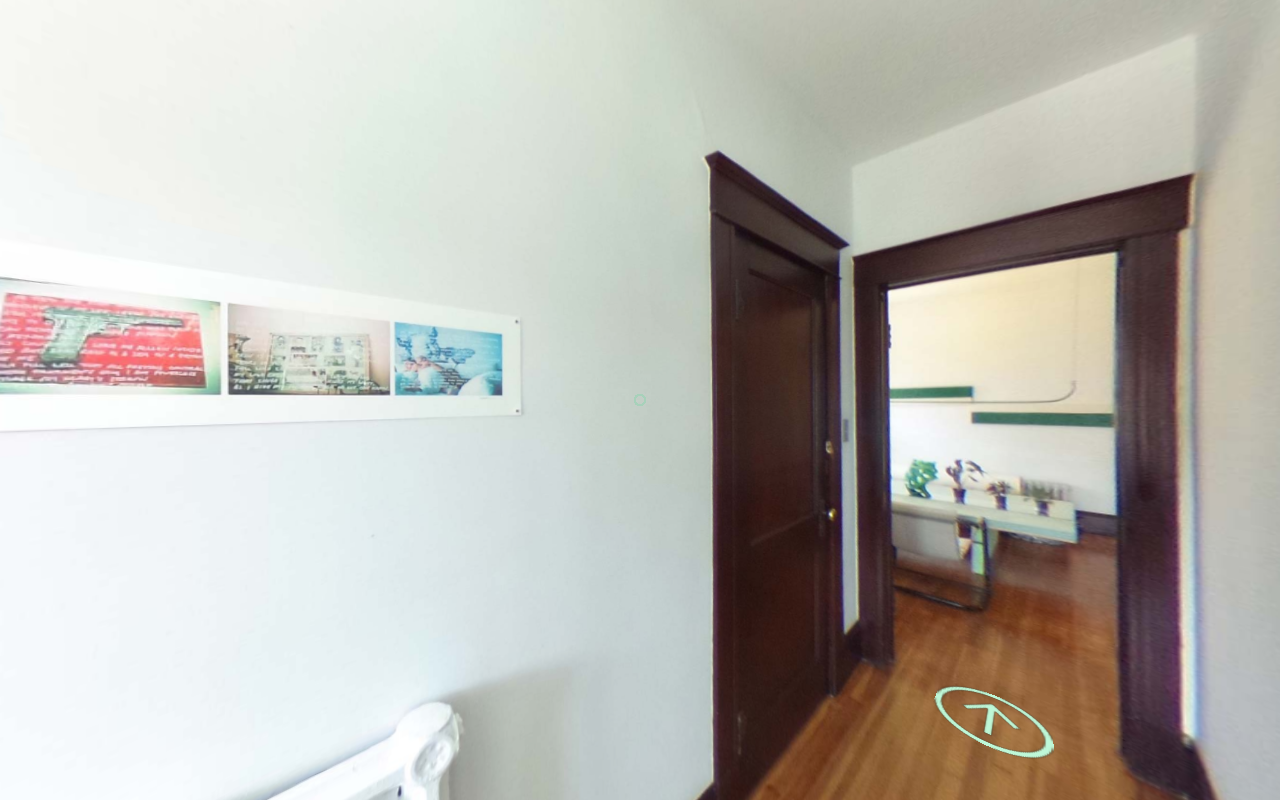
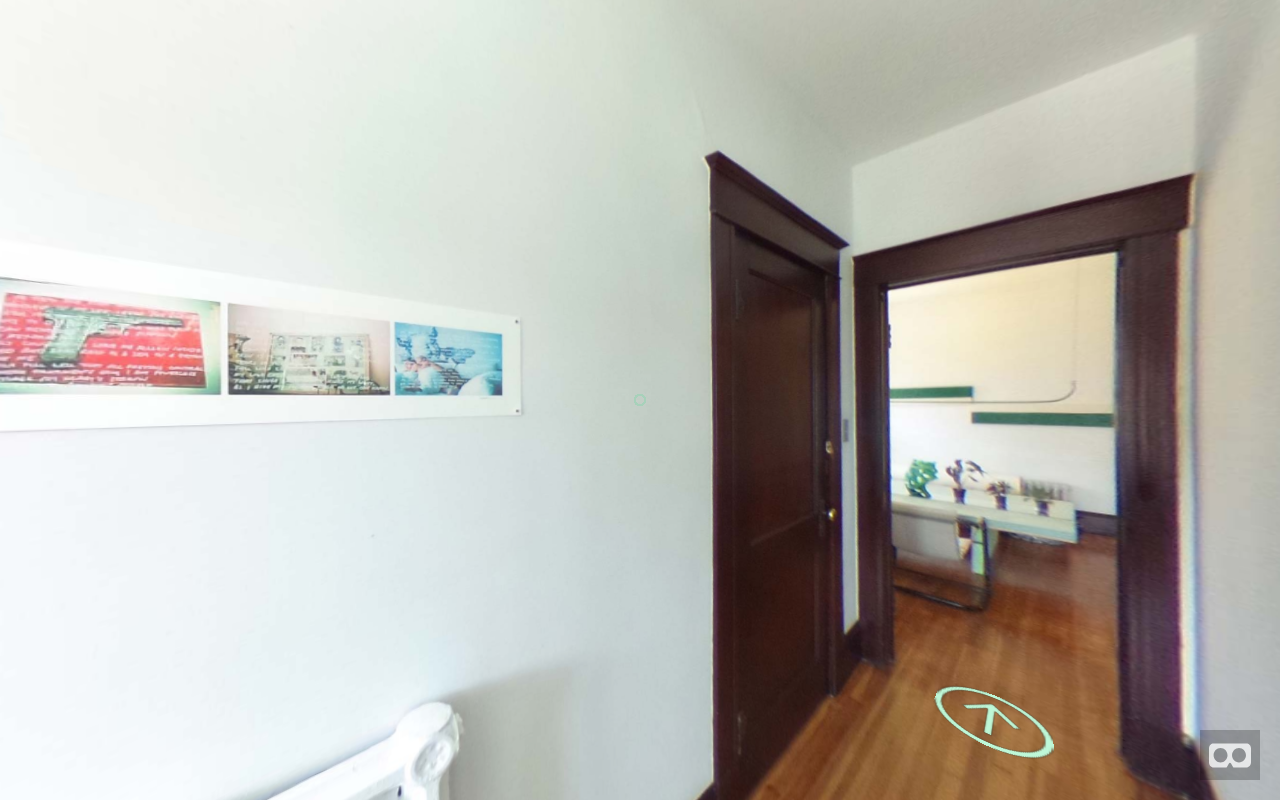
Before and after one commit to EedleCrieg/eedlecrieg.github.io, a plain HTML site: page index.html in a window 1280 px wide. Drawn offline with Linux system fonts and the light colour scheme; animation ran at ten frames a second.

Commit message:
VR on
VR on

```diff
--- a/index.html
+++ b/index.html
@@ -11,7 +11,7 @@
   <body onload="start()">
 
   <!-- A-Frame Scene -->
-    <a-scene vr-mode-ui="enabled: false">
+    <a-scene>
 
   <!-- Assets -->
   <a-assets>
```
